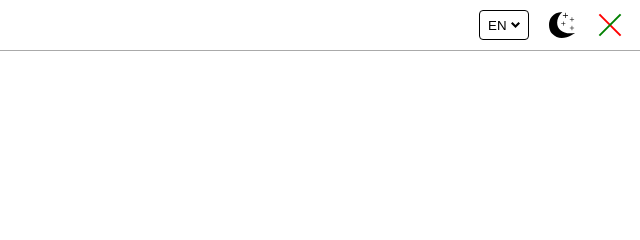
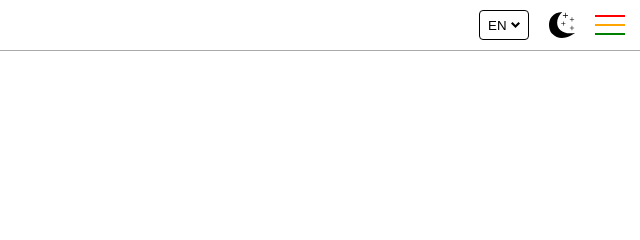
Before and after one commit to fre-vera/ng-free-zen, a plain HTML site: page index.html in a window 1280 px wide. Shown: the top 240 px of the page, 640-1280 px from the left. Drawn offline with Linux system fonts and the light colour scheme.

Commit message:
Refactored html

```diff
--- a/index.html
+++ b/index.html
@@ -6,6 +6,7 @@
   <meta name="viewport" content="width=device-width, initial-scale=1.0" />
   <title>ZEN</title>
   <link rel="stylesheet" href="css/reset.css" />
+  <link rel="stylesheet" href="css/global.css" />
   <link rel="stylesheet" href="css/header.css" />
   <link rel="stylesheet" href="css/menu.css" />
   <link rel="stylesheet" href="css/burger.css" />
@@ -56,7 +57,7 @@
           <img src="assets/icons/moon.svg" alt="Moon" />
         </button>
         <!-- Burger -->
-        <button class="burger active" type="button" id="burger">
+        <button class="burger" type="button" id="burger">
           <span></span>
         </button>
       </div>
```
